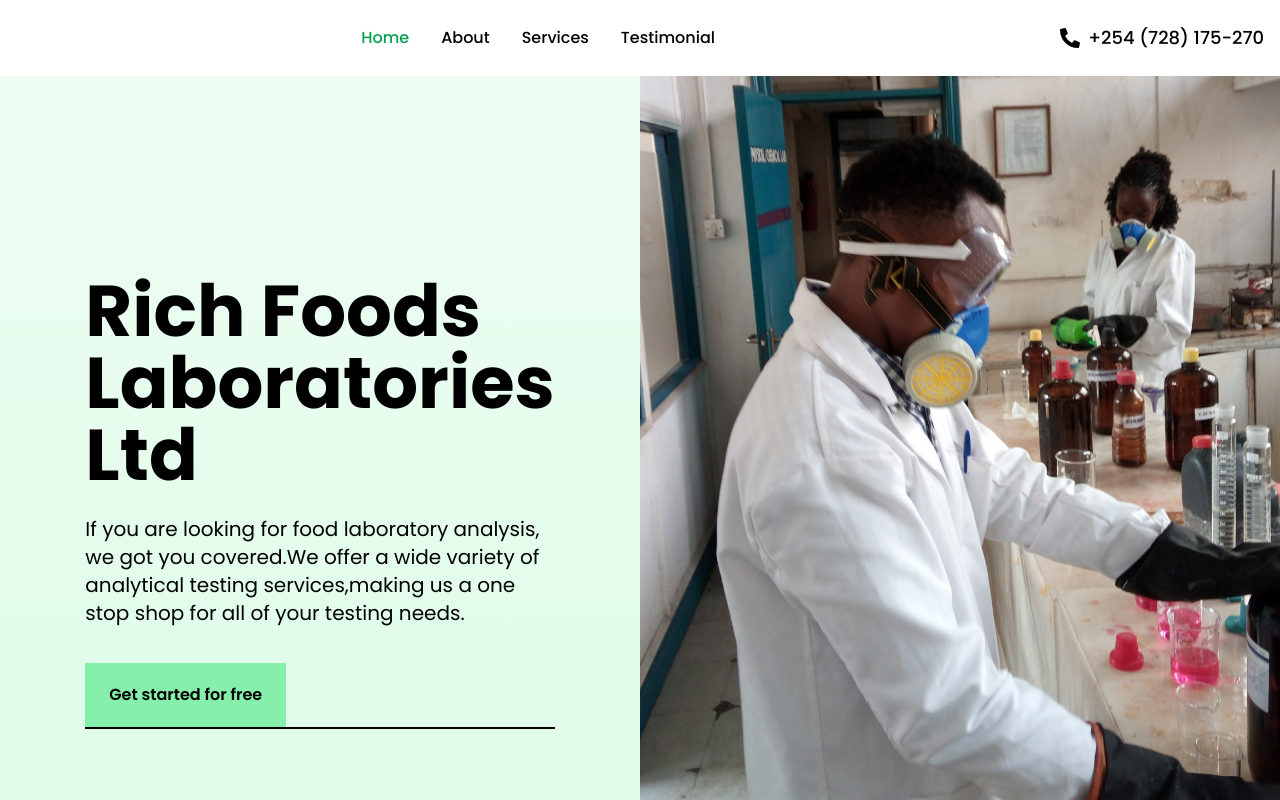
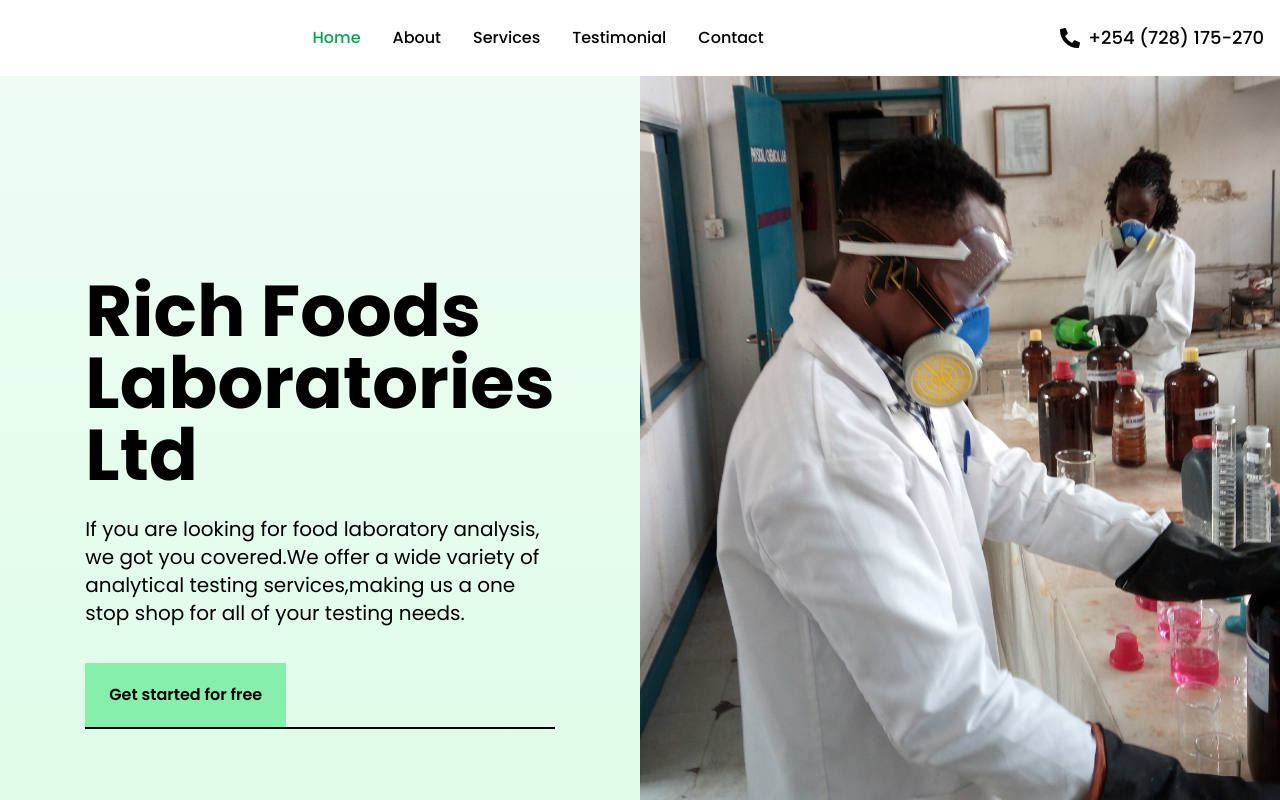
Before and after one commit to fezhull/Laboratory-React-Website, a React (Vite) app: page / in a window 1280 px wide. Shown: the top 800 px of the page. Built offline with nearby package versions, Linux system fonts and the light colour scheme.

Commit message:
Navbar changes

```diff
--- a/src/App.jsx
+++ b/src/App.jsx
@@ -15,7 +15,7 @@
       <About id="about" />
       <Services id="services" />
       <Testimonial id="testimonial" />
-      <Contact />
+      <Contact id="contact" />
       <Footer />
     </div>
   );
--- a/src/components/Navbar.jsx
+++ b/src/components/Navbar.jsx
@@ -12,7 +12,7 @@
   const handleClosemenu = () => setIsOpen(false);
 
   const handleScroll = () => {
-    const sections = ['home', 'about', 'services', 'testimonial'];
+    const sections = ['home', 'about', 'services', 'testimonial', 'contact'];
     const scrollPosition = window.scrollY + 100;
 
     sections.forEach((section) => {
@@ -44,7 +44,7 @@
 
   const navLinks = (
     <ul className='font-medium flex flex-col md:flex-row lg:space-x-8 sm:space-x-4 space-y-2 md:space-y-0 p-4 md:p-0'>
-      {['home', 'about', 'services', 'testimonial'].map((section) => (
+      {['home', 'about', 'services', 'testimonial', 'contact'].map((section) => (
         <li key={section}>
           <motion.a
             whileHover={{ scale: 1.1 }}
```
